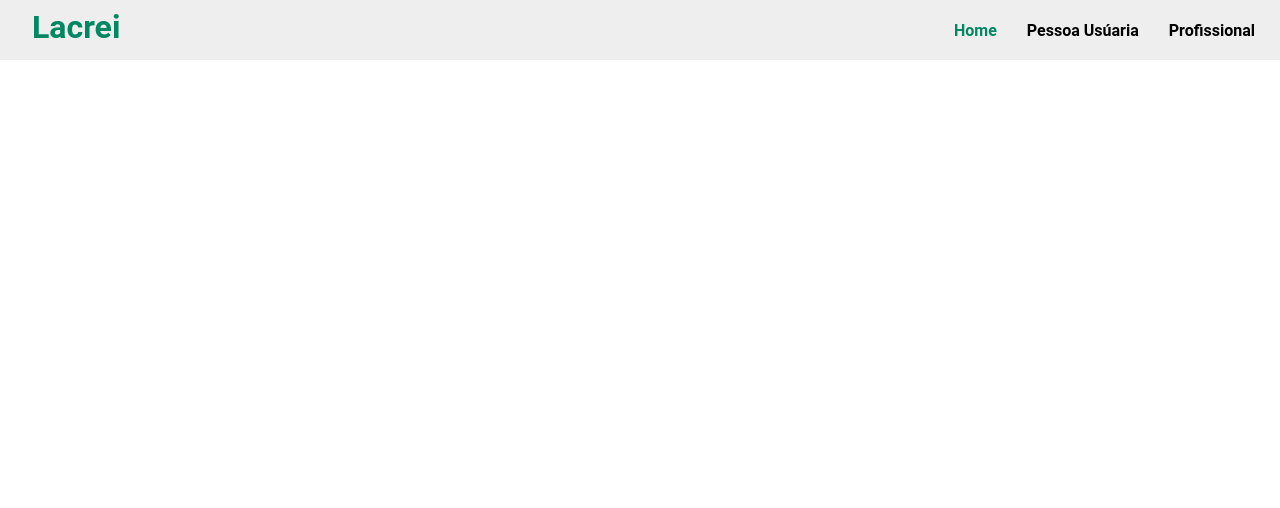
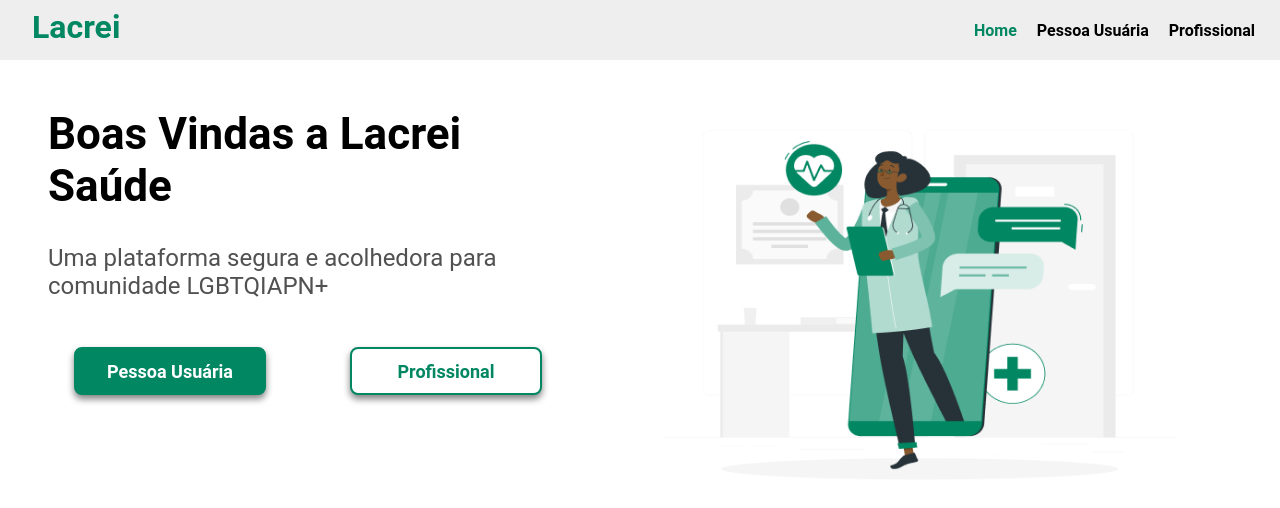
Before and after one commit to claudio-inacio/desafio-front, a React (Create React App) app: page / in a window 1280 px wide. Shown: the top 508 px of the page. Built offline with nearby package versions, Linux system fonts and the light colour scheme.

Commit message:
feat: finish home page

```diff
--- /dev/null
+++ b/src/@types/png.d.ts
@@ -0,0 +1 @@
+declare module '*.png'
--- a/src/App.tsx
+++ b/src/App.tsx
@@ -3,6 +3,8 @@ import { BrowserRouter, Route, Routes } from 'react-router-dom';
 import { styled } from 'styled-components';
 import { Home } from './pages/home';
 import Header from './components/Header';
+import { UserPerson } from './pages/user-pserson';
+import { Professional } from './pages/professional';
 
 const AppPage = styled.div`
   height: 100vh;
@@ -18,6 +20,12 @@ function App() {
     <Routes>
       <Route path='/' element={<Home />} />
     </Routes>
+    <Routes>
+      <Route path='/pessoa-usuaria' element={<UserPerson />} />
+    </Routes>
+    <Routes>
+      <Route path='/profissional' element={<Professional />} />
+    </Routes>
     </BrowserRouter>
     </AppPage>
   );
--- a/src/components/Button/indexStyle.ts
+++ b/src/components/Button/indexStyle.ts
@@ -5,12 +5,19 @@ interface Props{
 }
 
 export const Container = styled.button<Props>`
+@media(min-width: 521px) and (max-width: 1040px){
+     margin-left: 50px;
+
+}
+
      width: 192px;
      height: 48px;
      color: ${props => props.buttonfilled ? '#FFFFFF' : 'var(--color-primary)'};
      background-color: ${props => props.buttonfilled ? 'var(--color-primary)' : '#FFFFFF' };
      font-size: 18px;
      font-weight: bold;
+     margin-top: 15px;
+
      border-radius: 8px;
      border: 2px solid var(--color-primary);
      box-shadow: 0px 4px 7px  gray;
--- /dev/null
+++ b/src/components/Description/indexStyle.ts
@@ -0,0 +1,37 @@
+import { NavLink } from "react-router-dom";
+// import { Link } from "react-router-dom";
+import styled from "styled-components";
+
+
+export const Container = styled.div`
+     @media(max-width: 1040px){
+          flex-direction: column;
+          font-size: 1.5rem;
+     }
+
+`;
+
+export const Tittle = styled.h1`
+     @media(max-width: 1040px){
+          font-size: 24px;
+     }
+
+
+`;
+
+export const MessageContainer = styled.div`
+@media(max-width: 1040px){
+     margin-top: 8px;
+     padding-left: 15px;
+     border-left: 5px solid var(--color-primary);
+}
+
+`
+export const Message = styled.text`
+@media(max-width: 1040px){
+     font-size: 14px;
+     line-height: 1;
+}
+color: var(--color-reference-text)
+
+`
--- a/src/components/Header/index.tsx
+++ b/src/components/Header/index.tsx
@@ -1,25 +1,20 @@
 import React from 'react';
-import {Container, NavBar, NavItem, NavText, Tittle} from './indexStyle';
+import {Container, NavBar, NavText, Tittle} from './indexStyle';
+
 
 
 const Header = () => {
     return(
        <Container>
-        <Tittle>Lacrei</Tittle>
+        <Tittle to='/'>Lacrei</Tittle>
         <NavBar>
-
-                <NavItem>
-                    <NavText selected={true}>Home</NavText>
-                </NavItem>
-                <NavItem>
-                    <NavText selected={false}>
-                        Pessoa Usúaria
-                    </NavText>
-                </NavItem>
-                <NavItem>
-                    <NavText selected={false}>Profissional</NavText>
-                </NavItem>
-
+            <NavText to="/">
+                Home
+            </NavText>
+            <NavText  to="/pessoa-usuaria">
+                Pessoa Usuária
+            </NavText>
+             <NavText to="/profissional" >Profissional</NavText>
         </NavBar>
        </Container>
     )
--- a/src/components/Header/indexStyle.ts
+++ b/src/components/Header/indexStyle.ts
@@ -1,10 +1,9 @@
+import { NavLink } from "react-router-dom";
+// import { Link } from "react-router-dom";
 import styled from "styled-components";
 
-interface Props{
-     selected?: boolean;
-}
 
-export const Container = styled.div`
+export const Container = styled.header`
      @media(max-width: 520px){
           flex-direction: column;
           height: 80px;
@@ -21,43 +20,54 @@ export const Container = styled.div`
 
 `;
 
-export const Tittle = styled.a`
-@media(max-width: 520px){}
+export const Tittle = styled(NavLink)`
+@media(max-width: 520px){
+}
      color: var(--color-primary);
      width: 89px;
      height: 45px;
      font-size: 32px;
      font-weight: bold;
      margin-left: 32px;
+     cursor: pointer;
+     text-decoration: none;
+     &:hover{
+          opacity: 0.7;
+     }
 `
 export const NavBar = styled.nav`
 @media(max-width: 520px){
      justify-content: center;
+     margin-botton: 50px;
+
+
 }
      display: flex;
      justify-content: end;
      width: 100%;
 `
 
-export const NavItem = styled.li`
+
+export const NavText = styled(NavLink)`
      @media(max-width: 520px){
+          padding-left: 10px;
           font-size: 0.85rem;
      }
-     margin-left: 10px;
+     padding-left: 10px;
+     color: black;
      font-weight: bold;
+     cursor: pointer;
+     padding-right: 10px;
      list-style: none;
-
+     &:hover{
+          opacity: 0.7;
+     };
+     &.active{
+     color: var(--color-primary);
+     };
      &:last-child{
      margin-right: 15px;
-     }
-`
-
-export const NavText = styled.a<Props>`
-     @media(max-width: 520px){
-          padding: 0px;
-     }
-     color: ${props => props.selected ? 'var(--color-primary)': 'black'};
-     padding-left: 10px;
-     padding-right: 10px;
+     };
+     text-decoration: none;
 
 `
--- /dev/null
+++ b/src/interfaces/description/index.tsx
@@ -0,0 +1,5 @@
+export interface DescriptionProps{
+    message: string;
+    tittle: string;
+    lateralBar?: boolean;
+}
--- a/src/pages/home/index.tsx
+++ b/src/pages/home/index.tsx
@@ -1,26 +1,38 @@
+import React from "react";
+import { Container, Description, DescriptionButtons, Divider, HomeImage, InfoComplementary, Message, MessageContainer, TitleContainer, Tittle } from "./indexStyle";
+import Button from "../../components/Button";
 
-import { Link as ReactRouterLink } from "react-router-dom";
-import { useEffect } from "react";
-import { useParams } from "react-router-dom";
-import Button from "../../components/Button";
+import Logo from './../../Imgs/logo.png'
+
+
+export const Home = () => {
+  return (
+
+    <Container>
+
+      <Description>
+
+
+        <TitleContainer>
+          <Tittle>Boas Vindas a Lacrei Saúde </Tittle>
+        </TitleContainer>
+        <MessageContainer>
+          <Message>Uma plataforma segura e acolhedora para comunidade LGBTQIAPN+</Message>
+        </MessageContainer>
+        <DescriptionButtons>
+
+          <Button buttonfilled='true' onClick={() => console.log('teste')}>Pessoa Usuária </Button>
+          <Button  onClick={() => console.log('teste')}>Profissional </Button>
+        </DescriptionButtons>
+      </Description>
+      <InfoComplementary>
+          <HomeImage  src={Logo} alt='Logo pagina Inicial'/>
+      </InfoComplementary>
+
+        {/* <Divider/> */}
+    </Container>
 
 
 
-// interface Params {
-//   exerciseName: string;
-// }
-function teste(){
-    console.log('cliquei nele inacinho')
-}
-
-export const Home = () => {
-  return (
-  <>
-        {/* <Button onClick={teste} buttonfilled='true'>Pessoa Usuária</Button> */}
-  {/* <span style={{marginLeft: '32px'}}>
-  <Button  onClick={teste} >Profissional</Button>
-  </span> */}
-
-  </>
   );
 };
--- /dev/null
+++ b/src/pages/home/indexStyle.ts
@@ -0,0 +1,149 @@
+import { NavLink } from "react-router-dom";
+// import { Link } from "react-router-dom";
+import styled from "styled-components";
+
+
+export const Container = styled.body`
+     @media(max-width: 1040px){
+          flex-direction: column;
+          justify-content: start ;
+          align-items: center;
+     }
+     @media(min-width: 1041px){
+          flex-direction: row;
+          justify-content: start ;
+          align-items: start;
+          height: 500px;
+
+     }
+     display: flex;
+     width: 100%;
+     height: 100vw;
+
+
+`;
+export const Description = styled.section`
+     @media(max-width: 1040px){
+     width: 100%;
+     justify-content: center;
+     align-items: center;
+     max-height: 250px;
+     max-width: 700px;
+     }
+     @media(min-width: 1041px){
+          width: 60%;
+          max-width: 600px;
+     }
+`;
+
+export const Tittle = styled.h1`
+     @media(max-width: 1040px){
+          font-size: 24px;
+     }
+     @media(min-width: 521px) and (max-width: 1040px){
+          font-size: 32px;
+     }
+     @media(min-width: 1041px) {
+         font-size: 44px;
+     }
+
+`;
+
+export const TitleContainer = styled.div`
+@media(max-width: 1040px){
+     margin-top: 15px;
+     margin-left: 25px;
+}
+@media(min-width: 521px) and (max-width: 1040px){
+     padding: 2rem 3rem 0px  3rem
+}
+@media(min-width: 1041px) {
+     padding: 3rem 1rem 0px  3rem
+}
+`
+export const MessageContainer = styled.div`
+@media(max-width: 1040px){
+     margin-top: 20px;
+     margin-left: 25px;
+}
+@media(min-width: 521px) and (max-width: 1040px){
+     padding: 0px 3rem 0px  3rem
+}
+@media(min-width: 1041px) {
+     padding: 2rem 3rem 0px  3rem
+}
+
+`
+export const Message = styled.text`
+@media(max-width: 1040px){
+     font-size: 14px;
+}
+@media(min-width: 521px) and (max-width: 1040px){
+     font-size: 16px;
+}
+@media(min-width: 1041px) {
+     font-size: 1.5rem;
+ }
+color: var(--color-reference-text)
+
+`
+
+export const DescriptionButtons = styled.div`
+     @media(max-width: 520px){
+          flex-direction: column;
+          justify-content: center;
+          align-items: center;
+          height: 50%;
+     }
+     @media(min-width: 521px) and (max-width: 1040px){
+          margin-top: 40px;
+          margin-left: 40px;
+          width: 100%;
+          flex-direction: row;
+          justify-content: space-evenle;
+     }
+     @media(min-width: 1041px) {
+          padding: 2rem 1rem 0px  2rem;
+          // margin-left: -55px;
+          // background-color: red;
+          justify-content: space-around
+      }
+     display: flex;
+`;
+
+export const InfoComplementary = styled.aside`
+     @media(max-width: 1040px){
+          max-width: 700px;
+          max-height: 700px;
+          width: 100%;
+          height: 100%;
+          margin-top: 30px;
+     }
+     @media(min-width: 1041px){
+          width: 50%;
+          display: flex;
+          justify-content: center;
+          margin-top: 70px;
+          align-items: center;
+     }
+`;
+
+
+export const HomeImage = styled.img`
+@media(min-width: 1041px){
+     height: 80%;
+     max-width: 540px;
+     max-height: 540px;
+     width: 80%;
+}
+@media(min-width: 1041px){
+     max-width: 540px;
+     max-height: 540px;
+}
+
+`
+export const Divider = styled.div`
+     height: 1px;
+     width: 90%;
+     background-color:var(--color-primary);
+`;
--- /dev/null
+++ b/src/pages/professional/index.tsx
@@ -0,0 +1,23 @@
+
+import { Link as ReactRouterLink } from "react-router-dom";
+import { useEffect } from "react";
+import { useParams } from "react-router-dom";
+import Button from "../../components/Button";
+
+
+
+// interface Params {
+//   exerciseName: string;
+// }
+function teste(){
+    console.log('cliquei nele inacinho')
+}
+
+export const Professional = () => {
+  return (
+  <>
+  <h1>Profissional</h1>
+
+  </>
+  );
+};
--- /dev/null
+++ b/src/pages/user-pserson/index.tsx
@@ -0,0 +1,23 @@
+
+import { Link as ReactRouterLink } from "react-router-dom";
+import { useEffect } from "react";
+import { useParams } from "react-router-dom";
+import Button from "../../components/Button";
+
+
+
+// interface Params {
+//   exerciseName: string;
+// }
+function teste(){
+    console.log('cliquei nele inacinho')
+}
+
+export const UserPerson = () => {
+  return (
+  <>
+  <h1>Pessoa Usuaria</h1>
+
+  </>
+  );
+};
```
Also changed, not shown: src/components/Description/index.tsx (added, +20 -0 lines), src/Imgs/logo.png (added).
